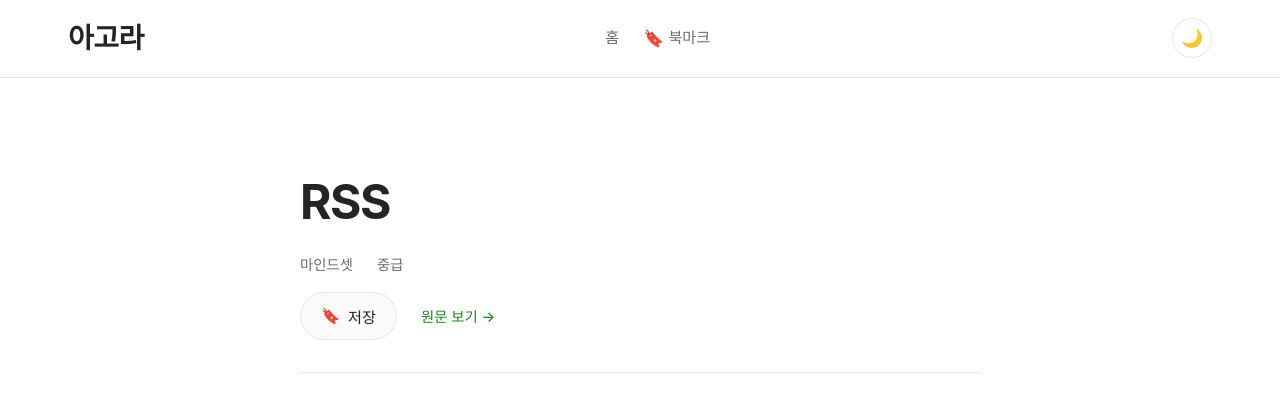
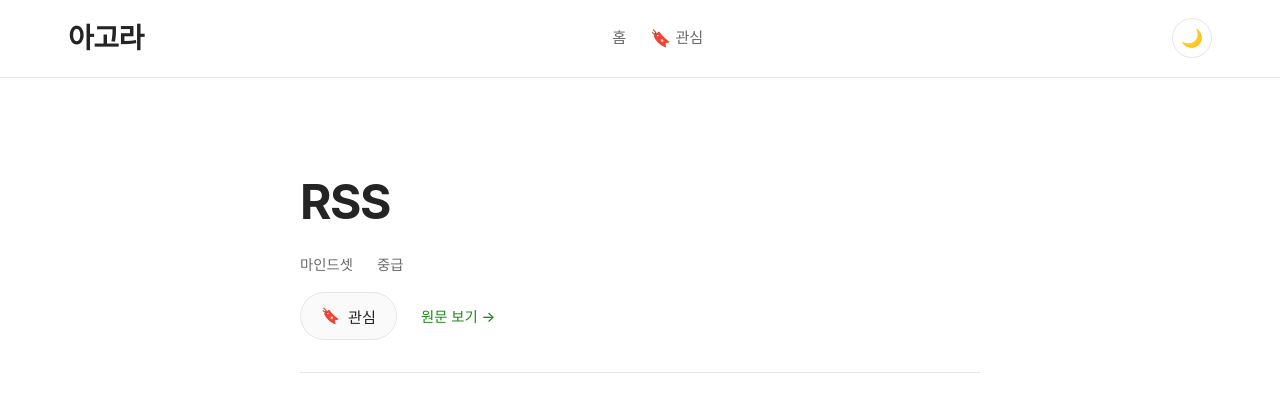
Before and after one commit to arenga/YC, a Jekyll site: the page built from blog/_essays/rss.md, in a window 1280 px wide and 900 px high. Shown: the top 414 px of the window. Built offline with Jekyll 4.4.1, drawn with Linux system fonts in a browser that asks for light colours; some web fonts are replaced; comment, search, counter and statistics services are not loaded.

Commit message:
Update bookmark terminology to '관심' and refine UI
- Change '북마크' to '관심' across all pages
- Remove text change on bookmark button (keep '관심', only show visual feedback)
- Update all alert messages and tooltips to use '관심 에세이'
- Category and difficulty filters already implemented on bookmarks page

🤖 Generated with [Claude Code](https://claude.com/claude-code)

Co-Authored-By: Claude <noreply@anthropic.com>

```diff
--- a/blog/_layouts/default.html
+++ b/blog/_layouts/default.html
@@ -16,7 +16,7 @@
       <div class="nav-links">
         <a href="{{ '/' | relative_url }}">홈</a>
         <a href="{{ '/bookmarks/' | relative_url }}">
-          <span class="nav-icon">🔖</span> 북마크
+          <span class="nav-icon">🔖</span> 관심
           <span id="bookmark-badge" class="bookmark-badge" style="display: none;">0</span>
         </a>
       </div>
--- a/blog/_layouts/essay.html
+++ b/blog/_layouts/essay.html
@@ -17,9 +17,9 @@ layout: default
       {% endif %}
     </div>
     <div class="essay-actions">
-      <button id="bookmark-btn" class="action-btn" title="북마크">
+      <button id="bookmark-btn" class="action-btn" title="관심">
         <span class="bookmark-icon">🔖</span>
-        <span class="bookmark-text">저장</span>
+        <span class="bookmark-text">관심</span>
       </button>
       <a href="{{ page.url_original }}" class="original-link" target="_blank" rel="noopener">원문 보기 →</a>
     </div>
@@ -171,10 +171,8 @@ layout: default
     function updateButton() {
       if (isBookmarked()) {
         bookmarkBtn.classList.add('bookmarked');
-        bookmarkBtn.querySelector('.bookmark-text').textContent = '저장됨';
       } else {
         bookmarkBtn.classList.remove('bookmarked');
-        bookmarkBtn.querySelector('.bookmark-text').textContent = '저장';
       }
     }
 
@@ -184,7 +182,7 @@ layout: default
       if (isBookmarked()) {
         bookmarks = bookmarks.filter(b => b.path !== currentPage);
         saveBookmarks(bookmarks);
-        alert('북마크가 제거되었습니다.');
+        alert('관심 에세이에서 제거되었습니다.');
       } else {
         bookmarks.push({
           path: currentPage,
@@ -194,7 +192,7 @@ layout: default
           timestamp: Date.now()
         });
         saveBookmarks(bookmarks);
-        alert('북마크에 저장되었습니다!');
+        alert('관심 에세이에 추가되었습니다!');
       }
 
       updateButton();
--- a/blog/index.html
+++ b/blog/index.html
@@ -47,7 +47,7 @@ title: 홈
       {% for essay in sorted_essays %}
       <article class="essay-card" data-category="{{ essay.category }}" data-difficulty="{{ essay.difficulty }}" data-path="{{ essay.url | relative_url }}">
         <h3 class="essay-card-title">
-          <span class="bookmark-marker" style="display: none;" title="북마크됨">🔖</span>
+          <span class="bookmark-marker" style="display: none;" title="관심 에세이">🔖</span>
           <a href="{{ essay.url | relative_url }}">{{ essay.title }}</a>
         </h3>
         <div class="essay-card-meta">
```
Also changed, not shown: blog/bookmarks.html (+7 -7 lines).
